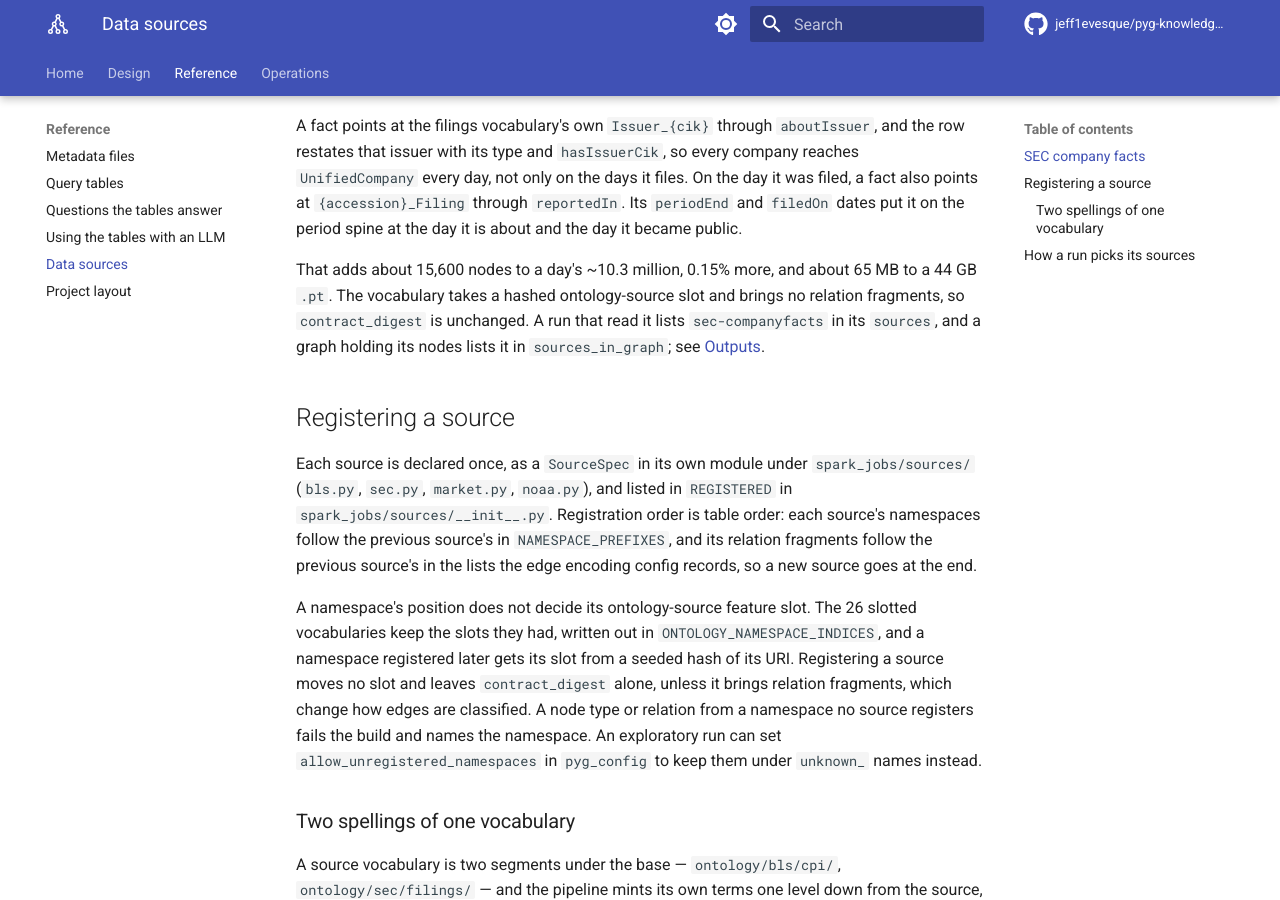
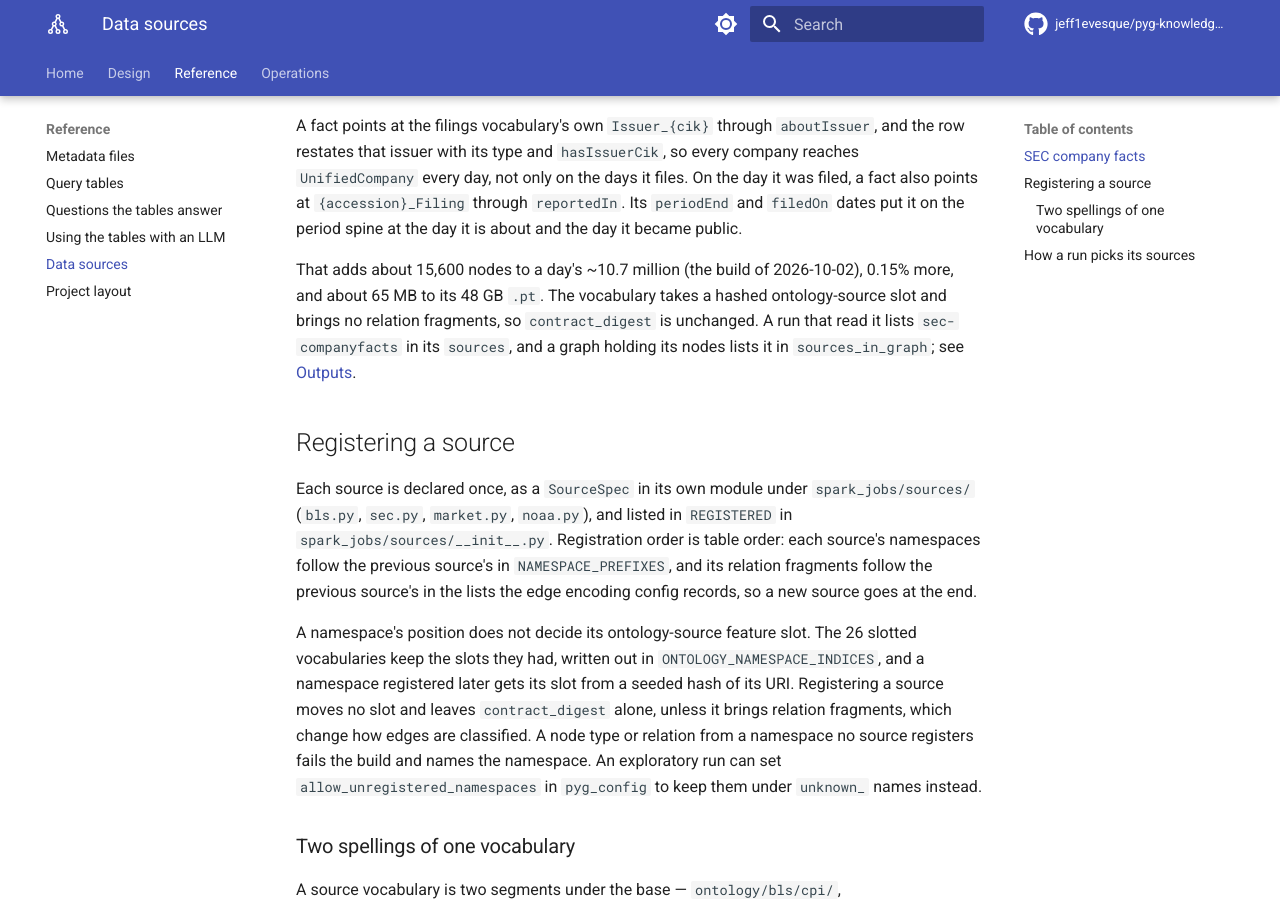
Before and after one commit to jeff1evesque/pyg-knowledge-graph-builder, an MkDocs documentation site: the page built from documentation/reference/sources.md, in a window 1280 px wide and 900 px high, scrolled down 1138 px. Built offline with MkDocs 1.6.1 and Material for MkDocs 9.7.7, drawn with Linux system fonts in a browser that asks for light colours; comment, search, counter and statistics services are not loaded.

Commit message:
#434: sources.md, node count and .pt size measured on the 2026-10-02 build

```diff
--- a/documentation/reference/sources.md
+++ b/documentation/reference/sources.md
@@ -267,8 +267,8 @@ the days it files. On the day it was filed, a fact also points at
 `{accession}_Filing` through `reportedIn`. Its `periodEnd` and `filedOn` dates
 put it on the period spine at the day it is about and the day it became public.
 
-That adds about 15,600 nodes to a day's ~10.3 million, 0.15% more, and about
-65 MB to a 44 GB `.pt`. The vocabulary takes a hashed ontology-source slot and
+That adds about 15,600 nodes to a day's ~10.7 million (the build of 2026-10-02),
+0.15% more, and about 65 MB to its 48 GB `.pt`. The vocabulary takes a hashed ontology-source slot and
 brings no relation fragments, so `contract_digest` is unchanged. A run that
 read it lists `sec-companyfacts` in its `sources`, and a graph holding its
 nodes lists it in `sources_in_graph`; see [Outputs](outputs.md).
```
